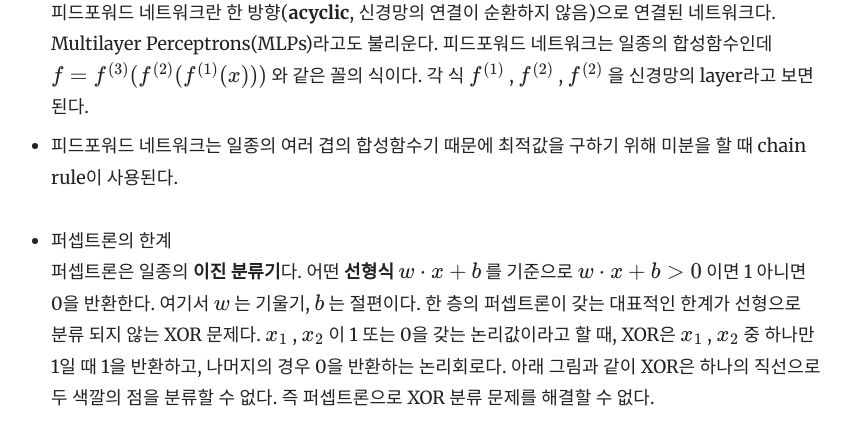
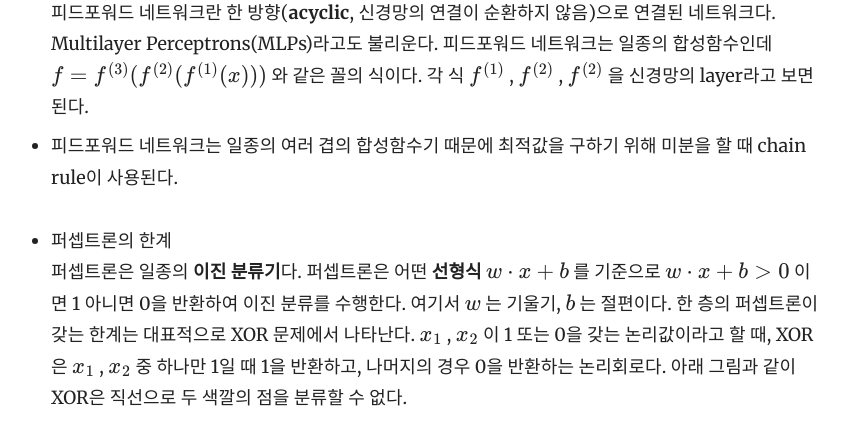
Before and after one commit to yrk3434/yrk3434.github.io, a Jekyll site: the page built from _docs/Theory/Deep Learning Overview.md, in a window 1280 px wide and 900 px high, scrolled down 1608 px, cut to the strip 0-421 px from the top of the window. Shown: the whole strip, without its empty margins (369-1220 px from the left). Built offline with Jekyll 4.4.1, drawn with Linux system fonts in a browser that asks for light colours; formulas are drawn with MathJax 3.

Commit message:
Update Deep Learning Overview.md

```diff
--- a/_docs/Theory/Deep Learning Overview.md
+++ b/_docs/Theory/Deep Learning Overview.md
@@ -50,7 +50,7 @@ toc_label: 목차
 - 피드포워드 네트워크는 일종의 여러 겹의 합성함수기 때문에 최적값을 구하기 위해 미분을 할 때 chain rule이 사용된다.
 
 - 퍼셉트론의 한계 <br/>
-퍼셉트론은 일종의 **이진 분류기**다. 어떤 **선형식** $ w \cdot x + b $ 를 기준으로  $ w \cdot x + b >0 $ 이면  1 아니면 0을 반환한다. 여기서 $ w $ 는 기울기, $ b $ 는 절편이다. 한 층의 퍼셉트론이 갖는 대표적인 한계가 선형으로 분류 되지 않는 XOR 문제다. $ x_1 $ , $ x_2 $ 이 1 또는 0을 갖는 논리값이라고 할 때, XOR은 $ x_1 $ , $ x_2 $ 중 하나만 1일 때 1을 반환하고, 나머지의 경우 0을 반환하는 논리회로다. 아래 그림과 같이 XOR은 하나의 직선으로 두 색깔의 점을 분류할 수 없다. 즉 퍼셉트론으로 XOR 분류 문제를 해결할 수 없다.
+퍼셉트론은 일종의 **이진 분류기**다. 퍼셉트론은 어떤 **선형식** $ w \cdot x + b $ 를 기준으로  $ w \cdot x + b >0 $ 이면  1 아니면 0을 반환하여 이진 분류를 수행한다. 여기서 $ w $ 는 기울기, $ b $ 는 절편이다. 한 층의 퍼셉트론이 갖는 한계는 대표적으로 XOR 문제에서 나타난다. $ x_1 $ , $ x_2 $ 이 1 또는 0을 갖는 논리값이라고 할 때, XOR은 $ x_1 $ , $ x_2 $ 중 하나만 1일 때 1을 반환하고, 나머지의 경우 0을 반환하는 논리회로다. 아래 그림과 같이 XOR은 직선으로 두 색깔의 점을 분류할 수 없다.
 
 ![Image](https://res.cloudinary.com/practicaldev/image/fetch/s--O_kCr-s2--/c_imagga_scale,f_auto,fl_progressive,h_420,q_auto,w_1000/https://dev-to-uploads.s3.amazonaws.com/i/lkli02223oqhlac1jetz.png){: height="200"}
 
```
